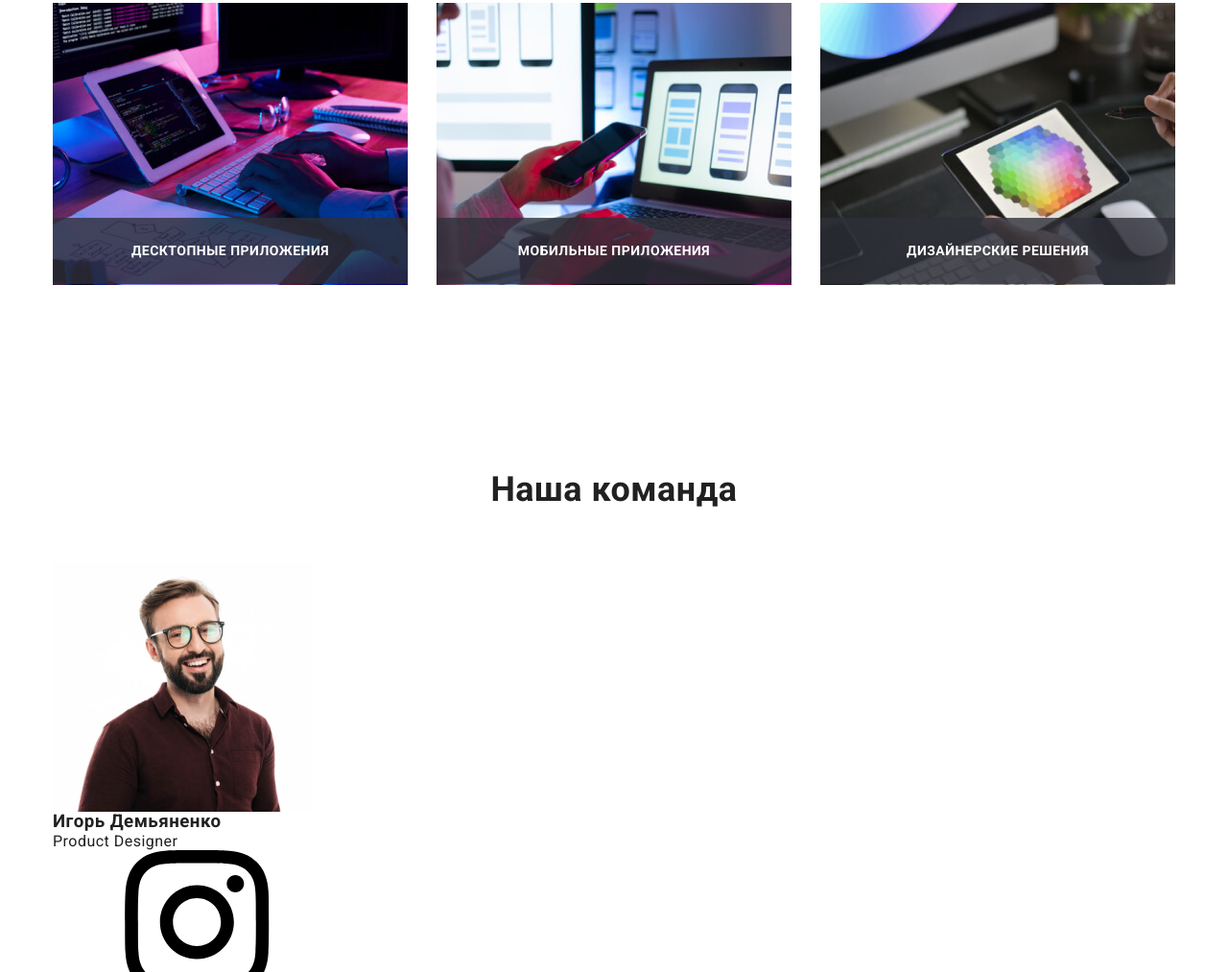
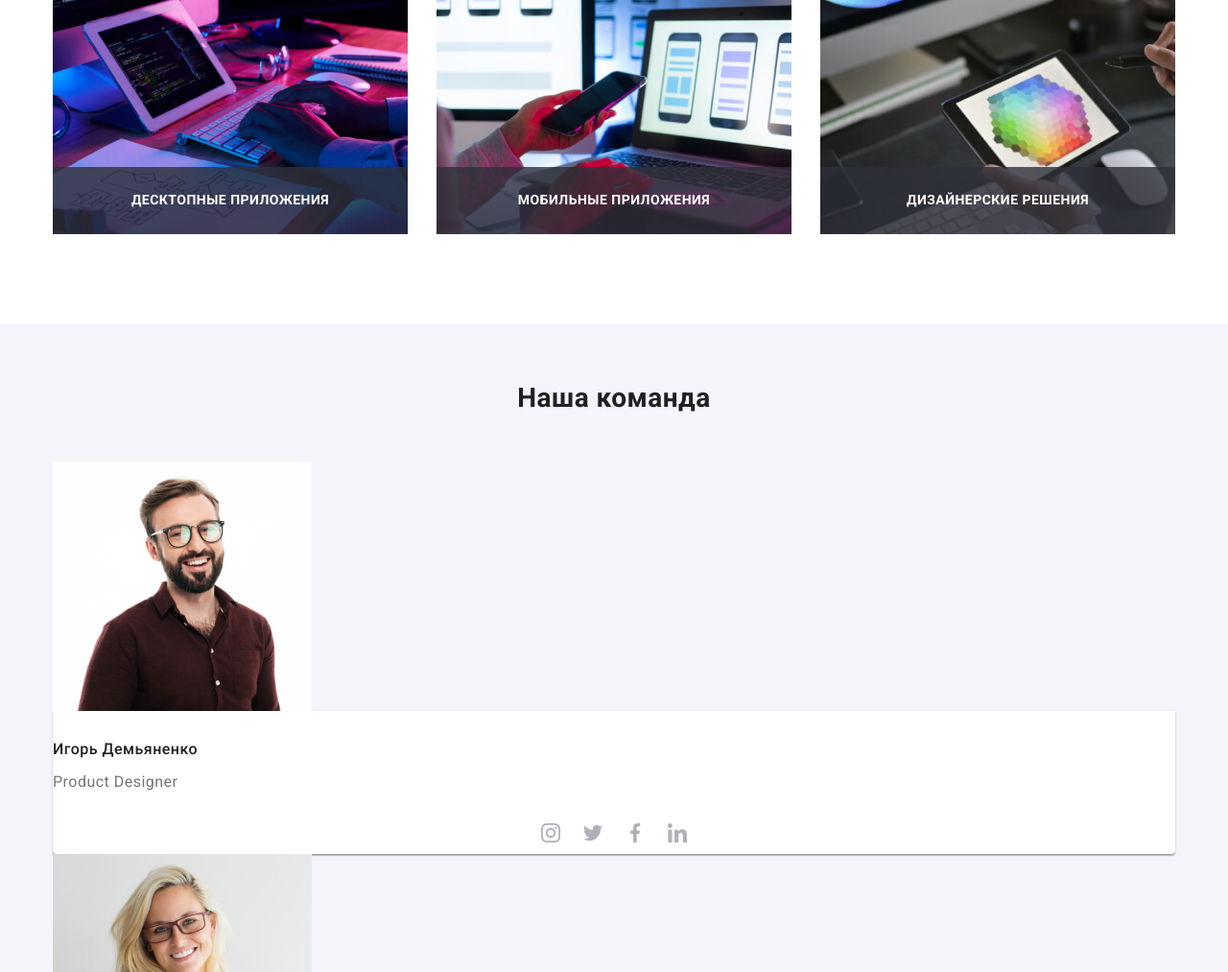
Before and after one commit to Natali-bc/goit-markup-hw-08, a plain HTML site: page index.html in a window 1280 px wide. Shown: the part 1127-2140 px from the top of the page at 96% size. Drawn offline with nearby package versions, Linux system fonts and the light colour scheme; a script that the page names is missing.

Commit message:
Внесены правки

```diff
--- a/sass/layout/_team.scss
+++ b/sass/layout/_team.scss
@@ -69,14 +69,70 @@
 .section-title {
 	color: $primary-text-color;
 	font-weight: bold;
-	font-size: 36px;
-	line-height: 1.44;
+	font-size: 28px;
+	line-height: 1.18;
 	text-align: center;
-	margin-bottom: 50px;
-	padding-top: 94px;
+	// margin-bottom: 50px;
+	padding-top: 60px;
+}
+
+.team {
+	.name {
+		color: $primary-text-color;
+		font-weight: 500;
+		font-size: 16px;
+		line-height: 1.19;
+		padding-top: 30px;
+		padding-bottom: 10px;
+	}
+	.profession {
+		color: $title-text-color;
+		font-size: 16px;
+		line-height: 1.9;
+		padding-bottom: 16px;
+	}
+}
+.team-section {
+	background-color: $title-background-color;
+}
+.team-descr {
+	background: $primary-white-color;
+	// min-height: 108px;
+	box-shadow: 0px 1px 3px rgba(0, 0, 0, 0.12), 0px 1px 1px rgba(0, 0, 0, 0.14), 0px 2px 1px rgba(0, 0, 0, 0.2);
+	border-radius: 0px 0px 4px 4px;
+}
+.social-list {
+	display: flex;
+	justify-content: center;
+
+	.social-link {
+		display: flex;
+		justify-content: center;
+		align-items: center;
+		width: 44px;
+		height: 44px;
+		border-radius: 50%;
+		color: $logo-color;
+		transition: all 250ms cubic-bezier(0.4, 0, 0.2, 1);
+	}
+}
+.social-link:hover {
+	background-color: $accent-color;
+	color: $primary-white-color;
+}
+.social-link-svg {
+	width: 20px;
+	height: 20px;
+	fill: currentColor;
 }
 
 @media screen and (max-width: 767px) {
+	.team-descr {
+		padding-left: 122px;
+		padding-right: 74px;
+		padding-bottom: 24px;
+		margin-bottom: 30px;
+	}
 }
 @media screen and (min-width: 768px) {
 }
```
Also changed, not shown: css/main.css, css/main.min.css, 2 other files.
